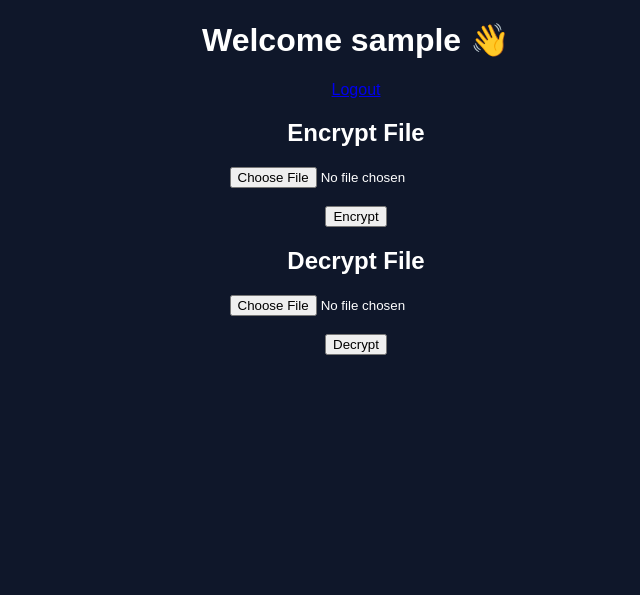
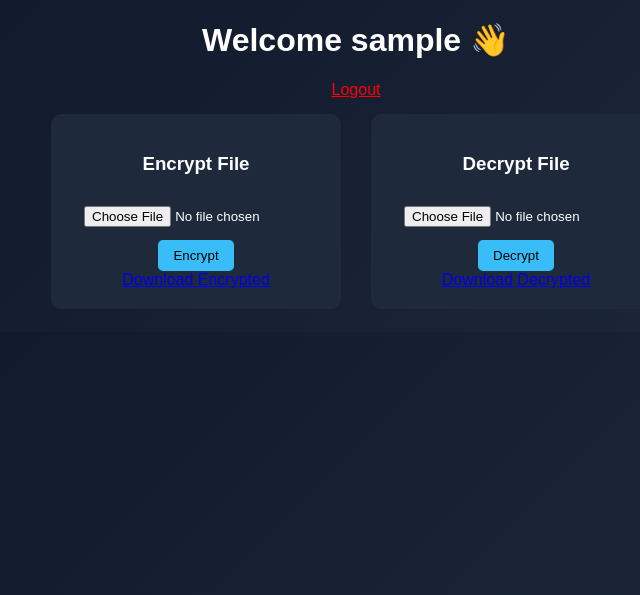
Before and after one commit to 24karan04/Cloud-Computing-Security-project-, a Flask app: page /dashboard in a window 1280 px wide. Shown: the top 595 px of the page, without its empty margins (284-924 px from the left). Run offline with Flask 3, Linux system fonts and the light colour scheme; the visitor is signed in with stand-in values (Sample User, id 1).

Commit message:
Enhance dashboard styling and layout

```diff
--- a/templates/dashboard.html
+++ b/templates/dashboard.html
@@ -2,30 +2,71 @@
 <html>
 <head>
     <title>Dashboard</title>
+    <style>
+        body {
+            font-family: Arial;
+            background: linear-gradient(135deg,#0f172a,#1e293b);
+            color: white;
+            text-align: center;
+        }
+        .container {
+            display: flex;
+            flex-wrap: wrap;
+            justify-content: center;
+        }
+        .card {
+            background: #1e293b;
+            padding: 20px;
+            margin: 15px;
+            width: 250px;
+            border-radius: 10px;
+        }
+        input {
+            padding: 8px;
+            width: 90%;
+            margin: 5px;
+        }
+        button {
+            padding: 8px 15px;
+            background: #38bdf8;
+            border: none;
+            border-radius: 5px;
+        }
+    </style>
 </head>
-<body style="text-align:center; font-family:Arial; background:#0f172a; color:white;">
+
+<body>
 
 <h1>Welcome {{ user }} 👋</h1>
-
-<a href="/logout">Logout</a>
-
-<h2>Encrypt File</h2>
-<form action="/encrypt" method="post" enctype="multipart/form-data">
-    <input type="file" name="file"><br><br>
-    <button>Encrypt</button>
-</form>
-
-<h2>Decrypt File</h2>
-<form action="/decrypt" method="post" enctype="multipart/form-data">
-    <input type="file" name="file"><br><br>
-    <button>Decrypt</button>
-</form>
+<a href="/logout" style="color:red;">Logout</a>
 
 {% with messages = get_flashed_messages() %}
-  {% if messages %}
-    <p style="color:yellow;">{{ messages[0] }}</p>
-  {% endif %}
+{% if messages %}
+<p style="color:yellow;">{{ messages[0] }}</p>
+{% endif %}
 {% endwith %}
+
+<div class="container">
+
+<div class="card">
+<h3>Encrypt File</h3>
+<form action="/encrypt" method="post" enctype="multipart/form-data">
+<input type="file" name="file">
+<button>Encrypt</button>
+</form>
+<a href="/download_encrypted">Download Encrypted</a>
+</div>
+
+<div class="card">
+<h3>Decrypt File</h3>
+<form action="/decrypt" method="post" enctype="multipart/form-data">
+<input type="file" name="file">
+<button>Decrypt</button>
+</form>
+<a href="/download_decrypted">Download Decrypted</a>
+</div>
+
+</div>
 
 </body>
 </html>
```
